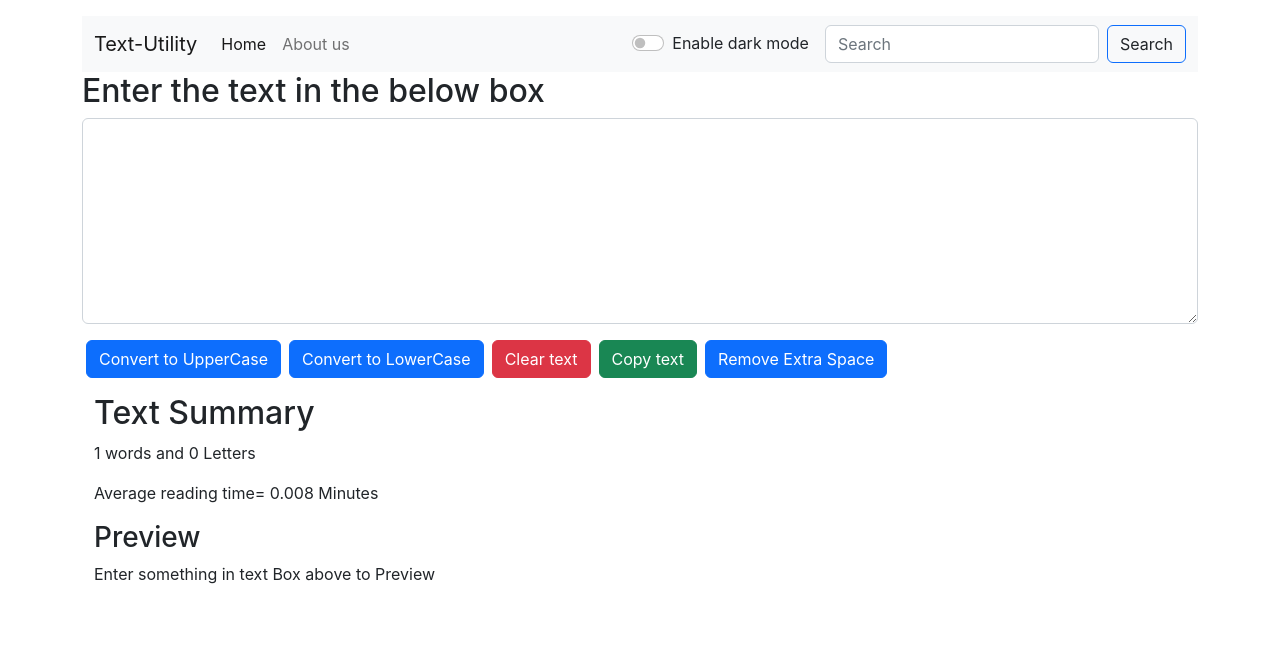
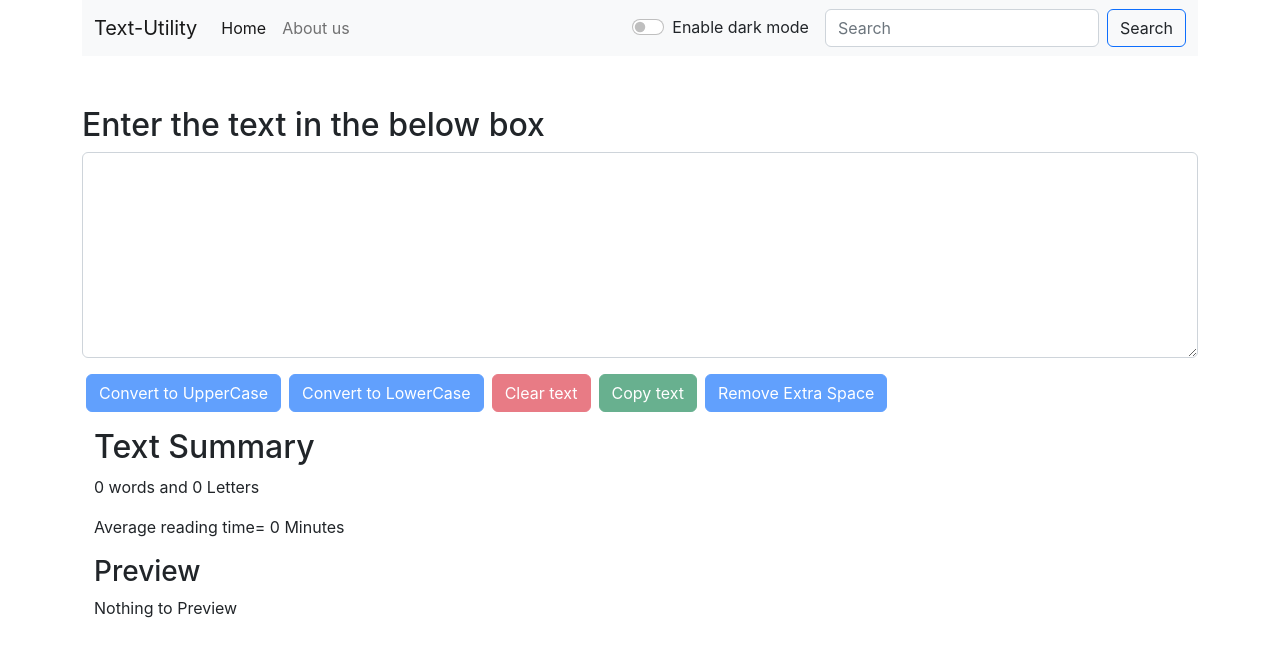
Before and after one commit to DeviPrasadKL/Text-Utility, a React (Create React App) app: page / in a window 1280 px wide. Shown: the top 656 px of the page. Built offline with nearby package versions, Linux system fonts and the light colour scheme.

Commit message:
Little updates with buttons

```diff
--- a/package.json
+++ b/package.json
@@ -1,4 +1,5 @@
 {
+  "homepage": "https://yousurya.github.io/Text-Utility",
   "name": "my-app",
   "version": "0.1.0",
   "private": true,
@@ -14,6 +15,8 @@
   },
   "scripts": {
     "start": "react-scripts start",
+    "predeploy":"npm run build",
+    "deploy":"gh-pages -d build",
     "build": "react-scripts build",
     "test": "react-scripts test",
     "eject": "react-scripts eject"
--- a/src/App.js
+++ b/src/App.js
@@ -42,11 +42,11 @@ function App() {
   return (
     <>
       {/* <Navbar/> This is for Default Props */}
-      <Alert alert={alert} />
 
-      <div className="container my-3">
+      <div className="container">
         <Router>
           <Navbar title="Text-Utility" about="About us" mode={mode} toggleMode={toggleMode} />
+          <Alert alert={alert} />
           <Routes>
             <Route exact path="/about" element={<AboutUs />} />
             <Route exact path="/"
--- a/src/Components/AboutUs.js
+++ b/src/Components/AboutUs.js
@@ -12,16 +12,16 @@ export default function AboutUs() {
     const [btnText, setbtnText] = useState("Enable Dark Mode");
 
     const switchMode = ()=>{
-        if(Mystyle.color === "black"){
+        if(Mystyle.color === "#02214c"){
             setMystyle({
                 color: "white",
-                backgroundColor: "black",
+                backgroundColor: "#02214c",
                 border: "1px solid white"
             })
             setbtnText("Enable Light Mode");
         }else{
             setMystyle({
-                color: "black",
+                color: "#02214c",
                 backgroundColor: "white",
             })
             setbtnText("Enable Dark Mode");
--- a/src/Components/Alert.js
+++ b/src/Components/Alert.js
@@ -6,8 +6,10 @@ function Alert(props) {
         return str.charAt(0).toUpperCase() + str.slice(1);
     }
     return (
-        props.alert && <div className={`alert alert-${props.alert.type} alert-dismissible fade show`}role="alert">
+        <div style={{height:'50px'}}>
+        {props.alert && <div className={`alert alert-${props.alert.type} alert-dismissible fade show`}role="alert">
             <strong>{cap(props.alert.type)}</strong>:  {props.alert.msg}
+        </div>}
         </div>
     );
 }
--- a/src/Components/Navbar.js
+++ b/src/Components/Navbar.js
@@ -9,7 +9,7 @@ export default function Navbar(props) {
     return (
         <nav className={`navbar navbar-expand-lg navbar-${props.mode} bg-${props.mode}`}>
             <div className="container-fluid">
-                <Link className="navbar-brand" to="#">{props.title}</Link>
+                <Link className="navbar-brand" to="/">{props.title}</Link>
                 <button className="navbar-toggler" type="button" data-bs-toggle="collapse" data-bs-target="#navbarSupportedContent" aria-controls="navbarSupportedContent" aria-expanded="false" aria-label="Toggle navigation">
                     <span className="navbar-toggler-icon"></span>
                 </button>
--- a/src/Components/TextForm.js
+++ b/src/Components/TextForm.js
@@ -49,18 +49,18 @@ export default function TextForm(props) {
                 <textarea className="form-control" value={text} style={{backgroundColor: props.mode==='dark'?'#384b7e':'white' ,
                  color:props.mode==='dark'?'white':'black'}} onChange={handleOnChange} id="mybox" rows="8"></textarea>
             </div>
-            <button className="btn btn-primary my-3 mx-1" onClick={handleUpperCase}>Convert to UpperCase</button>
-            <button className="btn btn-primary my-3 mx-1" onClick={handleLowerCase}>Convert to LowerCase</button>
-            <button className="btn btn-danger my-3 mx-1" onClick={handleClear}>Clear text</button>
-            <button className="btn btn-success  my-3 mx-1" onClick={handleCopy}>Copy text</button>
-            <button className="btn btn-primary my-3 mx-1" onClick={handleExtraSpace}>Remove Extra Space</button>
+            <button className="btn btn-primary my-3 mx-1" disabled={text.length===0} onClick={handleUpperCase}>Convert to UpperCase</button>
+            <button className="btn btn-primary my-3 mx-1" disabled={text.length===0} onClick={handleLowerCase}>Convert to LowerCase</button>
+            <button className="btn btn-danger my-3 mx-1" disabled={text.length===0} onClick={handleClear}>Clear text</button>
+            <button className="btn btn-success  my-3 mx-1" disabled={text.length===0} onClick={handleCopy}>Copy text</button>
+            <button className="btn btn-primary my-3 mx-1" disabled={text.length===0} onClick={handleExtraSpace}>Remove Extra Space</button>
         </div>
         <div className={`container text-${props.mode==='dark' ? 'light':'dark'}`}>
             <h2>Text Summary</h2>
-            <p>{text.split(" ").length} words and {text.length} Letters</p>
-            <p>Average reading time= {0.008 * text.split(" ").length} Minutes</p>
+            <p>{text.split(" ").filter((element)=>{return element.length!==0}).length} words and {text.length} Letters</p>
+            <p>Average reading time= {0.008 * text.split(" ").filter((element)=>{return element.length!==0}).length} Minutes</p>
             <h3>Preview</h3>
-            <p>{text.length>0?text:'Enter something in text Box above to Preview'}</p>
+            <p>{text.length>0?text:'Nothing to Preview'}</p>
         </div>
         </>
     );
```
